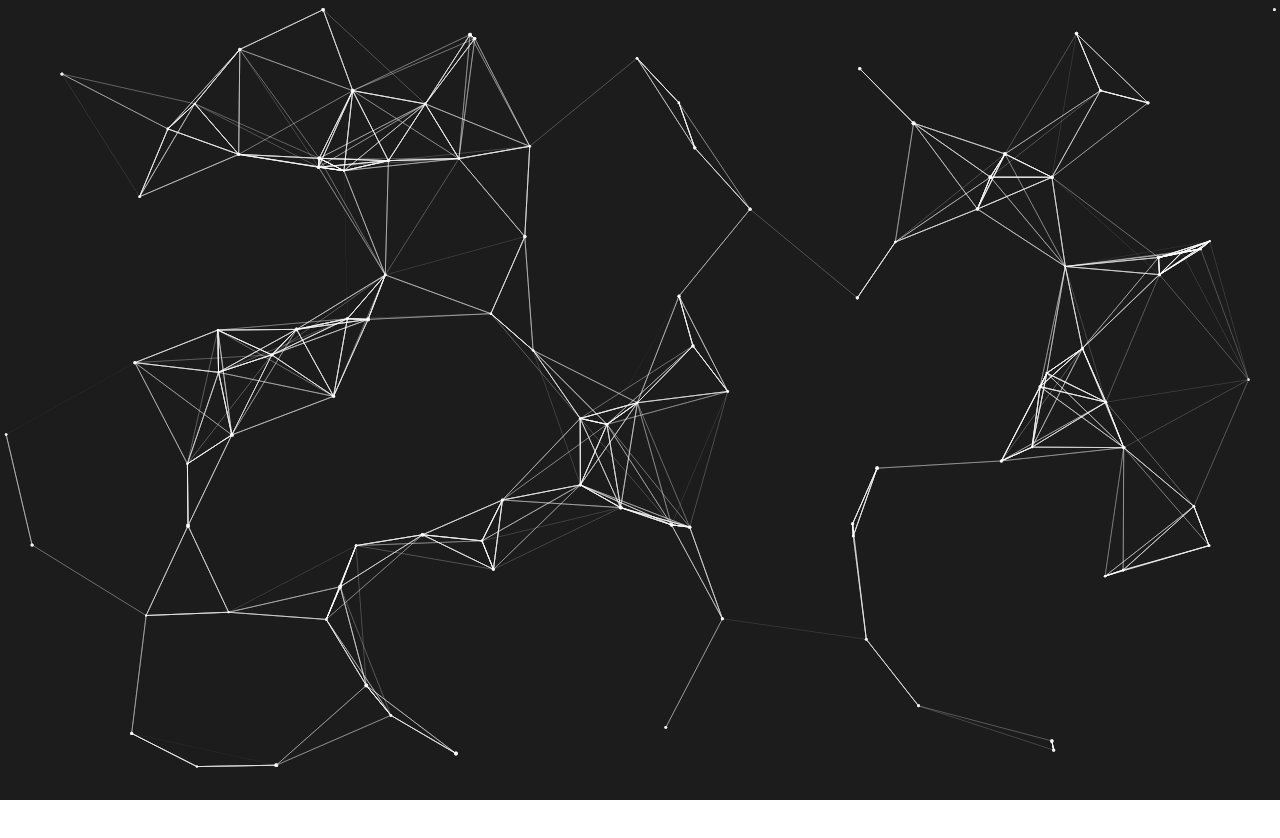
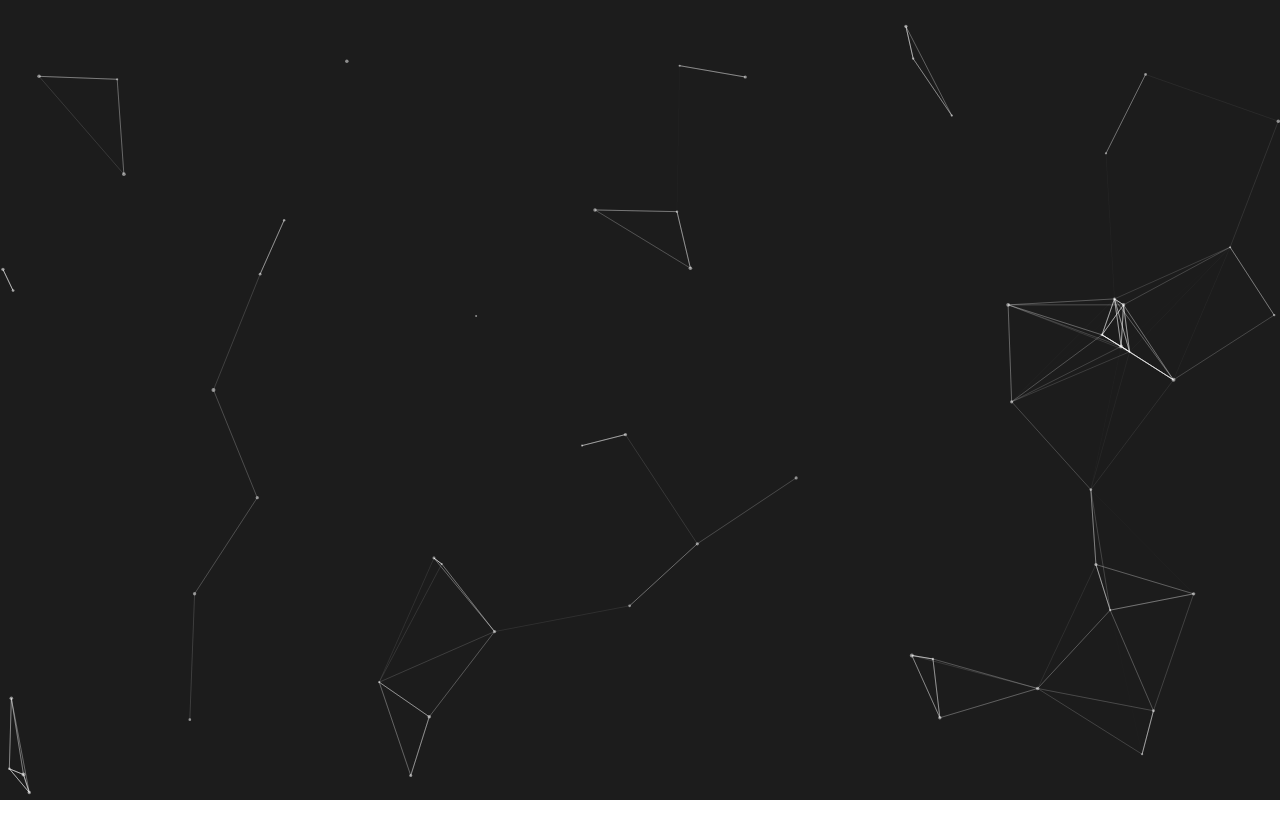
Before and after one commit to devBoysal/omerboysal-portfolio, a Next.js app: page / in a window 1280 px wide. Shown: the top 838 px of the page. Built offline with nearby package versions, Linux system fonts and the light colour scheme.

Commit message:
WIP - changed particle density settings

```diff
--- a/pages/index.js
+++ b/pages/index.js
@@ -61,7 +61,7 @@ export default function Home({ allPostsData }) {
 					},
 					fpsLimit: 60,
 					interactivity: {
-						detectsOn: "canvas",
+						detectsOn: "window",
 						events: {
 							onClick: {
 								enable: true,
@@ -114,9 +114,9 @@ export default function Home({ allPostsData }) {
 						number: {
 							density: {
 								enable: true,
-								value_area: 1000,
+								value_area: 1500,
 							},
-							value: 100,
+							value: 85,
 						},
 						opacity: {
 							value: 0.5,
```
